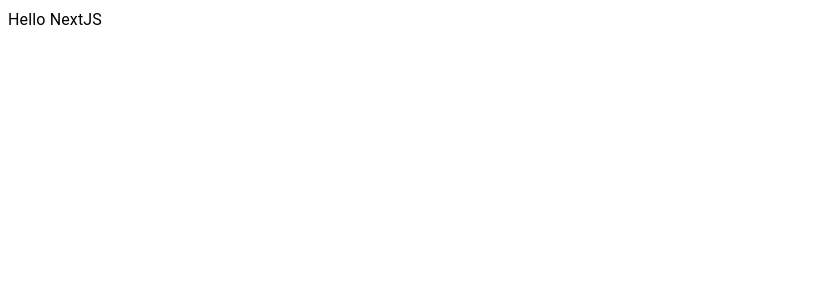
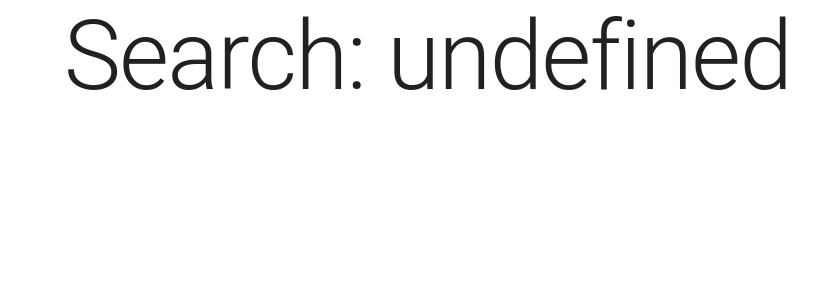
Before and after one commit to ryota2357/learn-next-dev, a Next.js app: page / in a window 1280 px wide. Shown: the top 300 px of the page, without its empty margins (0-840 px from the left). Built offline with nearby package versions, Linux system fonts and the light colour scheme.

Commit message:
feat: add pages

```diff
--- a/app/layout.tsx
+++ b/app/layout.tsx
@@ -1,5 +1,6 @@
 import "./globals.css";
 import type { Metadata } from "next";
+import { Container, CssBaseline } from "@mui/material";
 
 export const metadata: Metadata = {
   title: "タイトル",
@@ -13,7 +14,10 @@
 }) {
   return (
     <html lang="jp">
-      <body>{children}</body>
+      <CssBaseline />
+      <body>
+        <Container>{children}</Container>
+      </body>
     </html>
   );
 }
--- a/app/page.tsx
+++ b/app/page.tsx
@@ -1,4 +1,13 @@
-import { Typography } from "@mui/material"
-export default function HomePage() {
-  return <Typography>Hello NextJS</Typography>;
+import { Typography } from "@mui/material";
+
+export default function HomePage({
+  searchParams,
+}: {
+  searchParams: { query: string | undefined };
+}) {
+  return (
+    <Typography variant="h1" component="h1">
+      Search: {searchParams.query ?? "undefined"}
+    </Typography>
+  );
 }
```
Also changed, not shown: app/[id]/page.tsx (added, +9 -0 lines).
